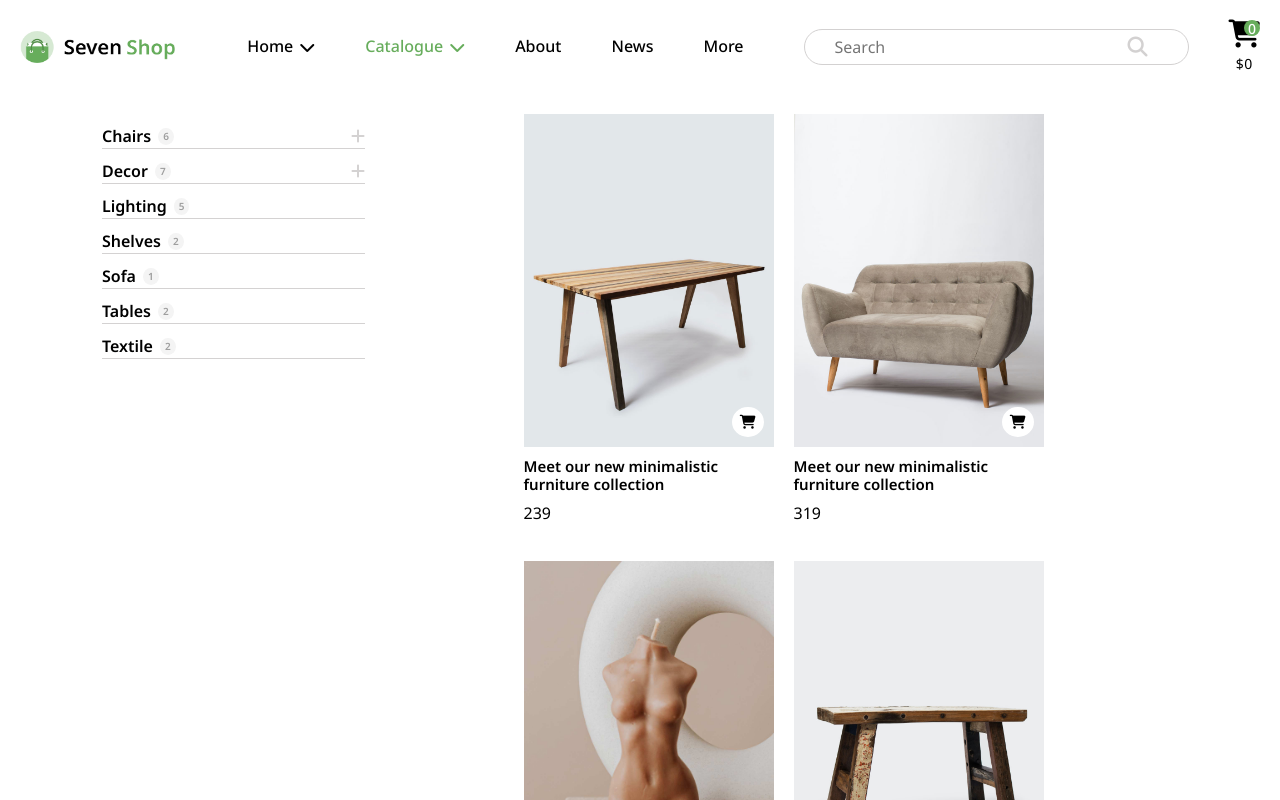
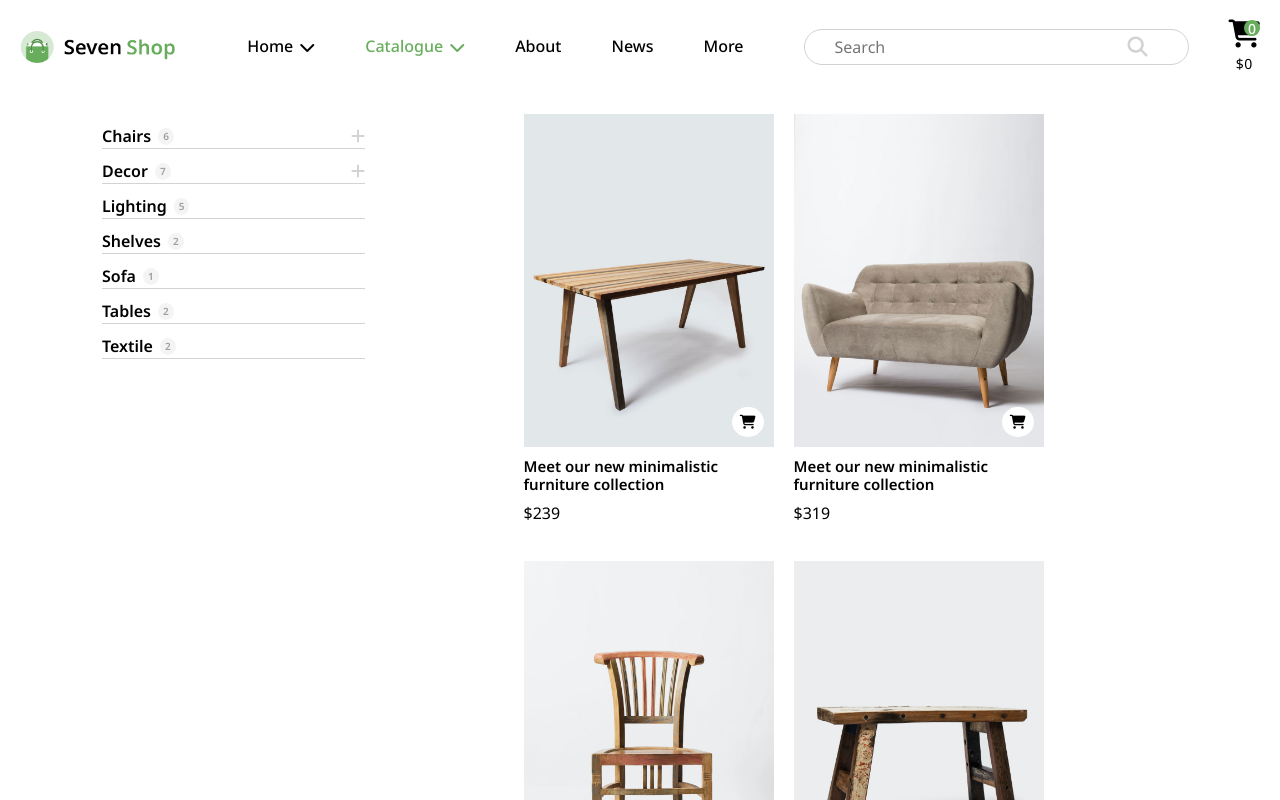
Before and after one commit to Rufi-git/ecommerce-master, a React (Vite) app: page /catalogue in a window 1280 px wide. Shown: the top 800 px of the page. Built offline with nearby package versions, Linux system fonts and the light colour scheme.

Commit message:
gfdgdfgdg

```diff
--- a/src/components/Products/Products.jsx
+++ b/src/components/Products/Products.jsx
@@ -36,7 +36,7 @@ const Products = () => {
               <i className="fa-solid fa-cart-shopping basket-icon"></i>
             </div>
             <h5 className="product_title">{product.title}</h5>
-            <p className="product_price">{product.price}</p>
+            <p className="product_price">${product.price}</p>
           </Link>
         </motion.div>
       ))}
--- a/src/data.js
+++ b/src/data.js
@@ -10,7 +10,7 @@ import image9 from "../src/assets/image9.jpg";
 import image10 from "../src/assets/image10.jpg";
 import image11 from "../src/assets/image11.jpg";
 import image12 from "../src/assets/image12.jpg";
-import image13 from "../src/assets/image13.jpg";
+import image13 from "../src/assets/image18.jpg";
 import image14 from "../src/assets/image14.jpg";
 import image15 from "../src/assets/image15.jpg";
 import image16 from "../src/assets/image16.jpg";
```
